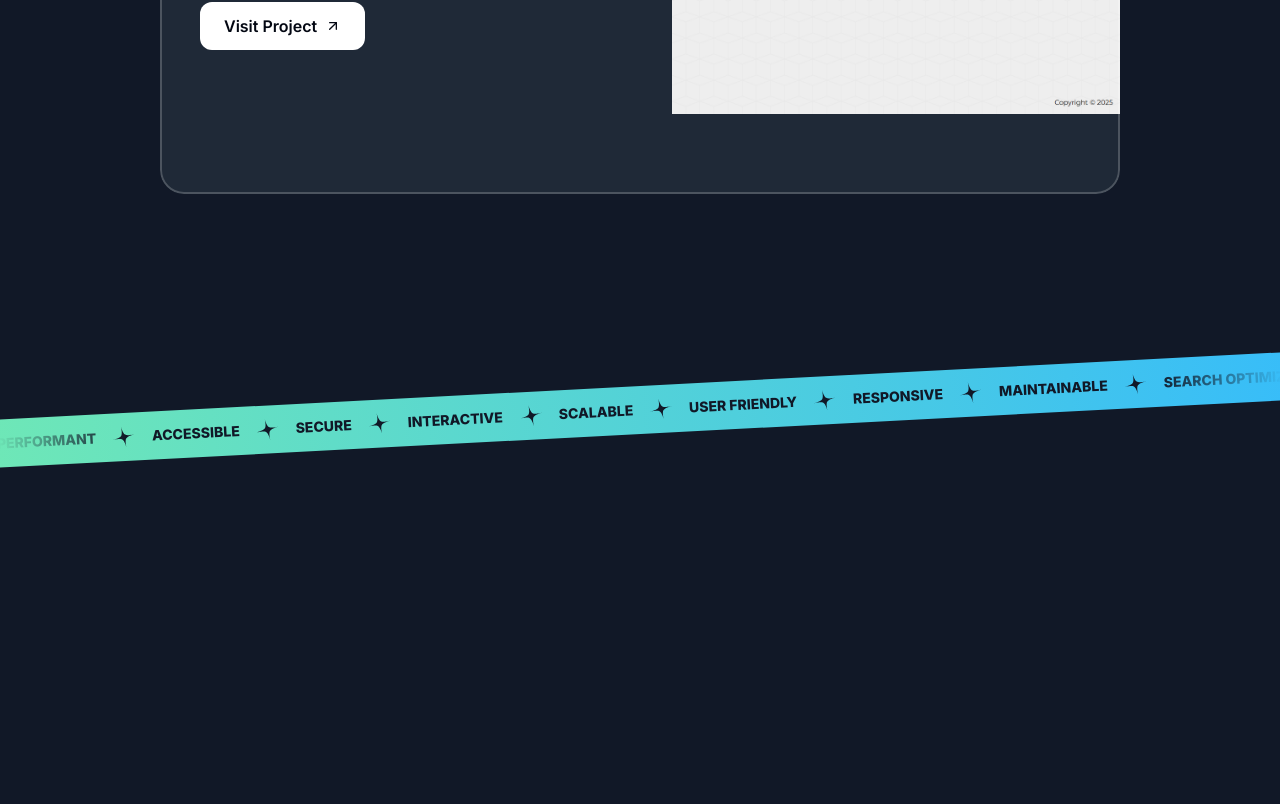
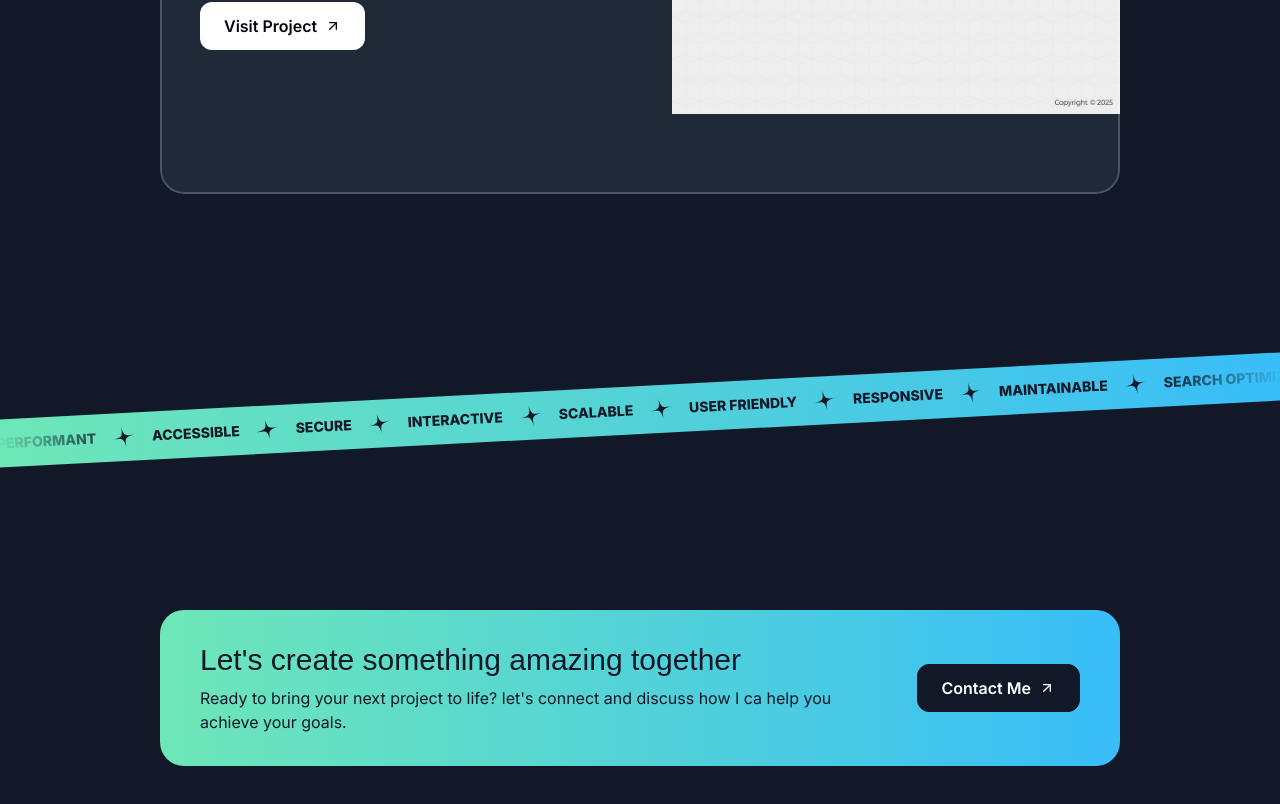
Before and after one commit to aniket1251/portfolio, a Next.js app: page / in a window 1280 px wide. Shown: the part 3436-4240 px from the top of the page. Before the commit the page ends 3966 px from the top, so only its background shows below. Built offline with nearby package versions, Linux system fonts and the light colour scheme; a web font is replaced by a local one.

Commit message:
finish contactSection

```diff
--- a/src/sections/Contact.tsx
+++ b/src/sections/Contact.tsx
@@ -1,7 +1,37 @@
+import grainImage from '@/assets/images/grain.jpg';
+import ArrowUpRightIcon  from '@/assets/icons/arrow-up-right.svg';
+
+
 export const ContactSection = () => {
   return (
-    <div>
-
+    <div className="py-16 pt-12 lg:py-24 lg:pt-20">
+      <div className="container">
+        <div className="bg-gradient-to-r from-emerald-300 to-sky-400 text-gray-900 py-8 px-10 rounded-3xl text-center md:text-left relative overflow-hidden z-0">
+          <div
+          className="absolute inset-0 opacity-5 -z-10"
+          style={{
+            backgroundImage:`url{${grainImage.src}}`
+          }}
+          >
+          </div>
+          <div className='flex flex-col md:flex-row gap-8 md:gap-16 items-center'>
+            <div>
+              <h2 className='font-serif text-2xl md:text-3xl'>
+                Let&apos;s create something amazing together
+              </h2>
+              <p className='text-sm md:text-base mt-2'>
+                Ready to bring your next project to life? let&apos;s connect and discuss how I ca help you achieve your goals.
+              </p>
+            </div>
+          <div>
+            <button className='text-white bg-gray-900 inline-flex items-center px-6 h-12 rounded-xl gap-2 w-max border border-gray-900'>
+              <span className='font-semibold'>Contact Me</span>
+              <ArrowUpRightIcon className="size-4"/>
+            </button>
+          </div>
+          </div>
+        </div>
+      </div>
     </div>
   );
 };
```
